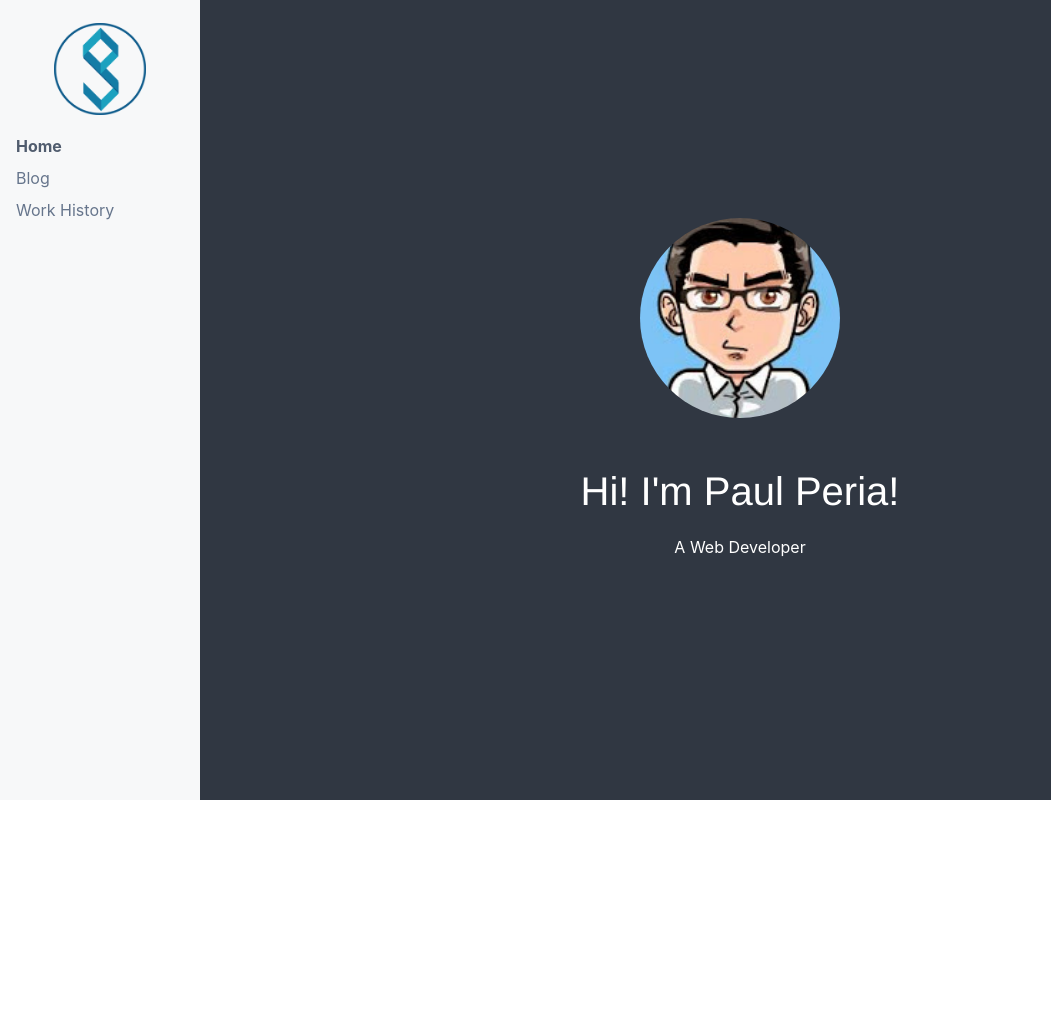
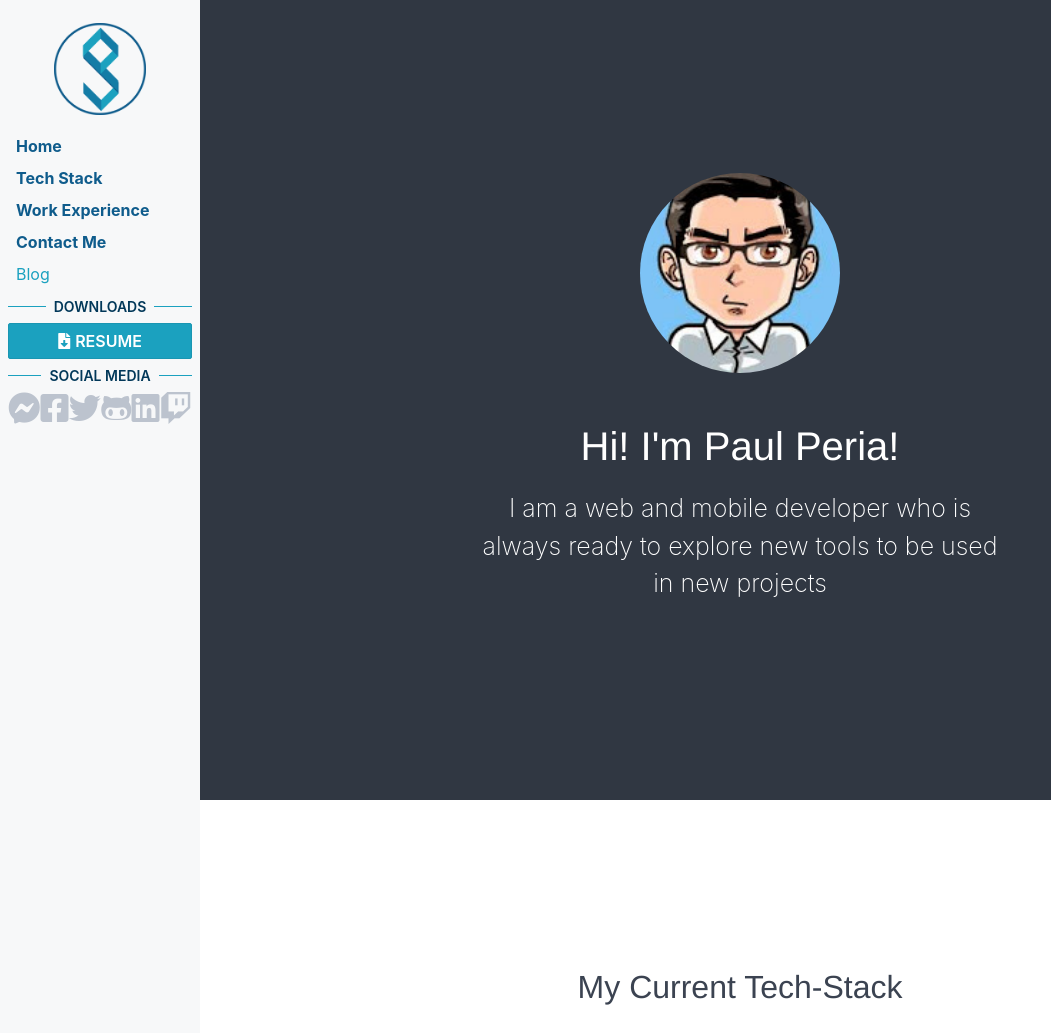
Before and after one commit to periabyte/periabyte.github.io, a Gatsby site: page / in a window 1280 px wide. Shown: the top 1033 px of the page, without its empty margins (0-1051 px from the left). Before the commit the page ends 800 px from the top, so only its background shows below. Built offline with nearby package versions, Linux system fonts and the light colour scheme; Gatsby itself is replaced by a stand-in of ours; what typography-theme-moraga would draw is missing.

Commit message:
Update Layout

```diff
--- a/package.json
+++ b/package.json
@@ -26,6 +26,7 @@
         "typography-theme-moraga": "^0.16.19"
     },
     "devDependencies": {
+        "@fortawesome/fontawesome-free": "^5.8.1",
         "gh-pages": "^2.0.1",
         "prettier": "^1.17.0"
     },
--- a/src/components/_global/layout.js
+++ b/src/components/_global/layout.js
@@ -10,6 +10,7 @@ import PropTypes from "prop-types";
 import { StaticQuery, graphql } from "gatsby";
 
 import "spectre.css/dist/spectre-icons.min.css";
+import "@fortawesome/fontawesome-free/css/all.min.css";
 import "../../styles/main.scss";
 
 import Header from "./header";
--- a/src/components/_global/sidebar.js
+++ b/src/components/_global/sidebar.js
@@ -19,16 +19,46 @@ const Sidebar = ({ active, title }) => (
             <Link to="/" className="nav-item" activeClassName="active">
                 Home
             </Link>
+            <Link to="/" className="nav-item" activeClassName="active">
+                Tech Stack
+            </Link>
+            <Link to="/" className="nav-item" activeClassName="active">
+                Work Experience
+            </Link>
+            <Link to="/" className="nav-item" activeClassName="active">
+                Contact Me
+            </Link>
             <Link to="/blog" className="nav-item" activeClassName="active">
                 Blog
             </Link>
-            <Link
-                to="/work-history"
-                className="nav-item"
-                activeClassName="active"
-            >
-                Work History
-            </Link>
+        </div>
+        <div className="divider text-center" data-content="Downloads" />
+        <button className="resume btn btn-primary btn-block">
+            <i className="fas fa-file-download" />
+            Resume
+        </button>
+        <div className="divider text-center" data-content="social media" />
+        <div className="social-media">
+            <a href="https://m.me/periabytes" target="_blank">
+                <i className="fab fa-facebook-messenger fa-2x" />
+            </a>
+            <a href="https://facebook.com/periabytes" target="_blank">
+                <i className="fab fa-facebook-square fa-2x" />
+            </a>
+            <a href="https://twitter.com/PeriaByte" target="_blank">
+                <i className="fab fa-twitter fa-2x" />
+            </a>
+
+            <a href="https://github.com/periabyte" target="_blank">
+                <i className="fab fa-github-alt fa-2x" />
+            </a>
+
+            <a href="https://www.linkedin.com/in/periabyte" target="_blank">
+                <i className="fab fa-linkedin fa-2x" />
+            </a>
+            <a href="https://www.twitch.tv/periabyte" target="_blank">
+                <i className="fab fa-twitch fa-2x" />
+            </a>
         </div>
     </div>
 );
--- a/src/pages/index.js
+++ b/src/pages/index.js
@@ -13,7 +13,25 @@ const IndexPage = () => (
             <div className="hero-body">
                 <img src={profile} className="s-circle" width={200} />
                 <h1>Hi! I'm Paul Peria!</h1>
-                <p>A Web Developer</p>
+                <p className="description">
+                    I am a web and mobile developer who is always ready to
+                    explore new tools to be used in new projects
+                </p>
+            </div>
+        </div>
+        <div className="hero hero-lg">
+            <div className="hero-body">
+                <h2>My Current Tech-Stack</h2>
+            </div>
+        </div>
+        <div className="hero hero-lg bg-dark">
+            <div className="hero-body">
+                <h2>Work Experience</h2>
+            </div>
+        </div>
+        <div className="hero hero-lg">
+            <div className="hero-body">
+                <h2>Contact Me</h2>
             </div>
         </div>
     </Layout>
--- a/src/styles/_variables.scss
+++ b/src/styles/_variables.scss
@@ -5,3 +5,12 @@ $Blue-Grunge-Background-2-hex: #023859;
 $Blue-Grunge-Background-3-hex: #0f5c8c;
 $Blue-Grunge-Background-4-hex: #147ca6;
 $Blue-Grunge-Background-5-hex: #1ba1bf;
+
+$social-media: (
+    "facebook-square": #3b5998,
+    "facebook-messenger": #0078ff,
+    "github-alt": #333,
+    "twitter": #55acee,
+    "linkedin": #0976b4,
+    "twitch": #6441a4,
+);
--- a/src/styles/main.scss
+++ b/src/styles/main.scss
@@ -33,12 +33,12 @@
 .nav {
     .nav-item {
         margin-bottom: 0px;
-        color: #66758c;
+        color: $Blue-Grunge-Background-5-hex;
         padding: 0.2rem 0.4rem;
         text-decoration: none;
 
         &.active {
-            color: #505c6e;
+            color: $Blue-Grunge-Background-3-hex;
             font-weight: 700;
         }
     }
@@ -74,6 +74,13 @@ a {
         h1 {
             margin-top: 1rem;
         }
+
+        .description {
+            font-size: 1.25rem;
+            font-weight: 200;
+            max-width: 50%;
+            text-align: center;
+        }
     }
 }
 
@@ -81,4 +88,52 @@ a {
     .off-canvas-content {
         padding: 0;
     }
+
+    .off-canvas-sidebar {
+        max-width: 10%;
+    }
 }
+
+.social-media {
+    display: flex;
+    flex-wrap: wrap;
+    flex-direction: row;
+    flex-basis: 30%;
+    justify-content: space-around;
+
+    & > a {
+        color: $gray-color;
+
+        @each $name, $color in $social-media {
+            .fa-#{$name} {
+                &:hover {
+                    color: lighten($color, 20%);
+                }
+
+                &:active {
+                    color: $color;
+                }
+            }
+        }
+    }
+}
+
+.divider {
+    border-top-color: $Blue-Grunge-Background-5-hex;
+}
+.divider[data-content]::after,
+.divider-vert[data-content]::after {
+    background: $bg-color;
+    color: $Blue-Grunge-Background-2-hex;
+    text-transform: uppercase;
+    font-weight: 600;
+}
+
+.resume {
+    text-transform: uppercase;
+    font-weight: 600;
+    .fas,
+    .fab {
+        margin-right: 5px;
+    }
+}
```
Also changed, not shown: src/styles/_mixins.scss (added, +7 -0 lines), 1 other file.
